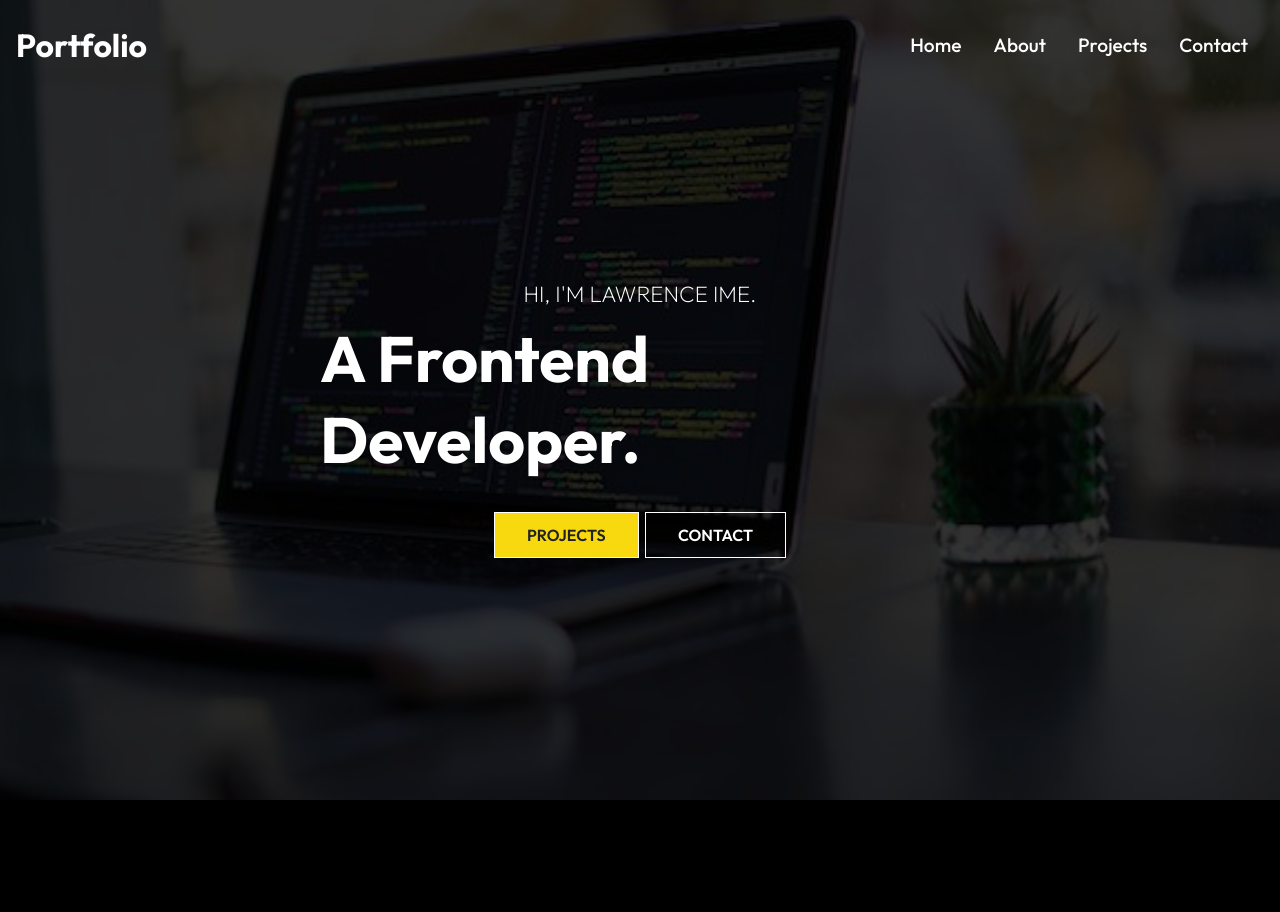
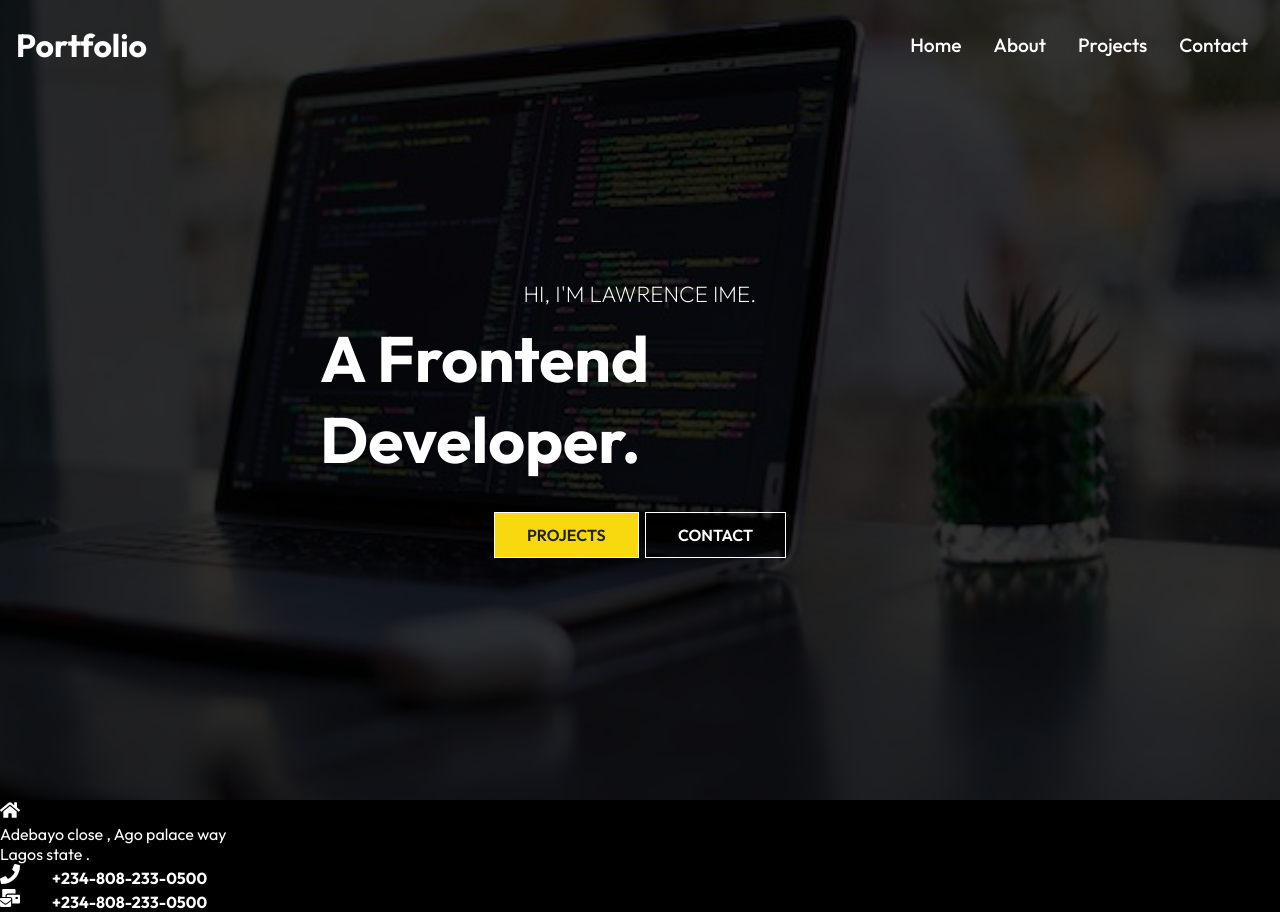
Before and after one commit to lawrenceime/React-Portfolio, a React (Create React App) app: page / in a window 1280 px wide. Before the commit the page ends 804 px from the top, so only its background shows below. Built offline with nearby package versions, Linux system fonts and the light colour scheme; a web font is replaced by a local one.

Commit message:
I worked on adding the left hand side of the footer section

```diff
--- /dev/null
+++ b/src/components/Footer.jsx
@@ -0,0 +1,47 @@
+import React from "react";
+import { FaHome, FaMailBulk, FaPhone } from "react-icons/fa";
+import "./FooterStyles.css";
+
+const Footer = () => {
+  return (
+    <div className="footer">
+      <div className="footer-container">
+        <div className="left">
+          <div className="location">
+            <FaHome size={20} style={{ marginRight: "2rem", color: "#fff" }} />
+            <div>
+              <p> Adebayo close , Ago palace way</p>
+              <p> Lagos state .</p>
+            </div>
+          </div>
+
+          <div className="phone">
+            <h4>
+              <FaPhone
+                size={20}
+                style={{ marginRight: "2rem", color: "#fff" }}
+              />
+              +234-808-233-0500
+            </h4>
+          </div>
+
+
+
+          <div className="email">
+            <h4>
+              <FaMailBulk
+                size={20}
+                style={{ marginRight: "2rem", color: "#fff" }}
+              />
+              +234-808-233-0500
+            </h4>
+          </div>
+        </div>
+
+        <div className="right"></div>
+      </div>
+    </div>
+  );
+};
+
+export default Footer;
--- a/src/routes/Home.jsx
+++ b/src/routes/Home.jsx
@@ -1,12 +1,17 @@
 import React from 'react'
 import Navbar from '../components/Navbar'
 import HeroImg from '../components/HeroImg'
+import Footer from '../components/Footer'
 
 const Home = () => {
+
+
+
   return (
     <div>
      <Navbar/>
      <HeroImg/>
+     <Footer  />
     </div>
   )
 }
```
Also changed, not shown: src/components/FooterStyles.css (added).
